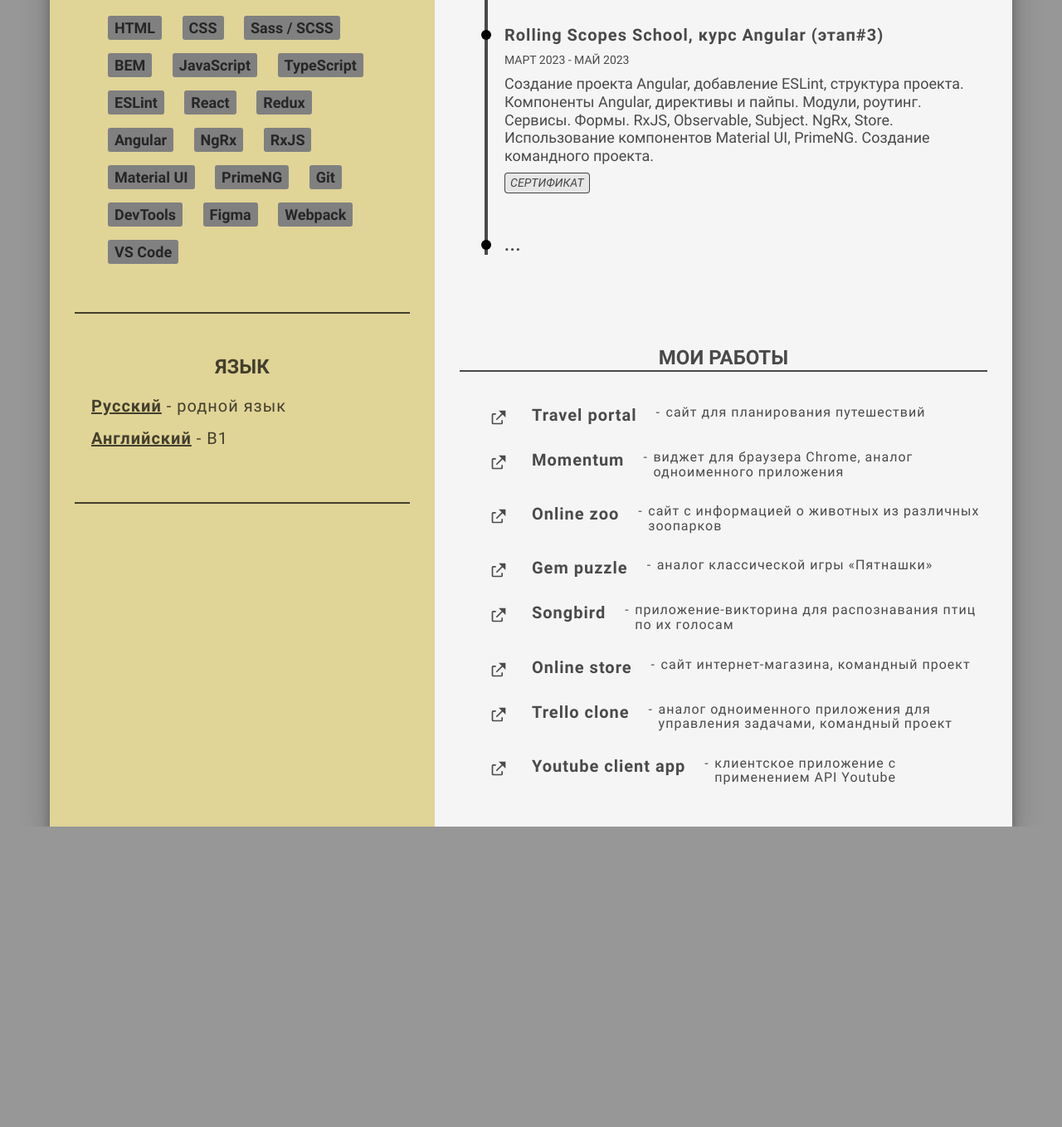
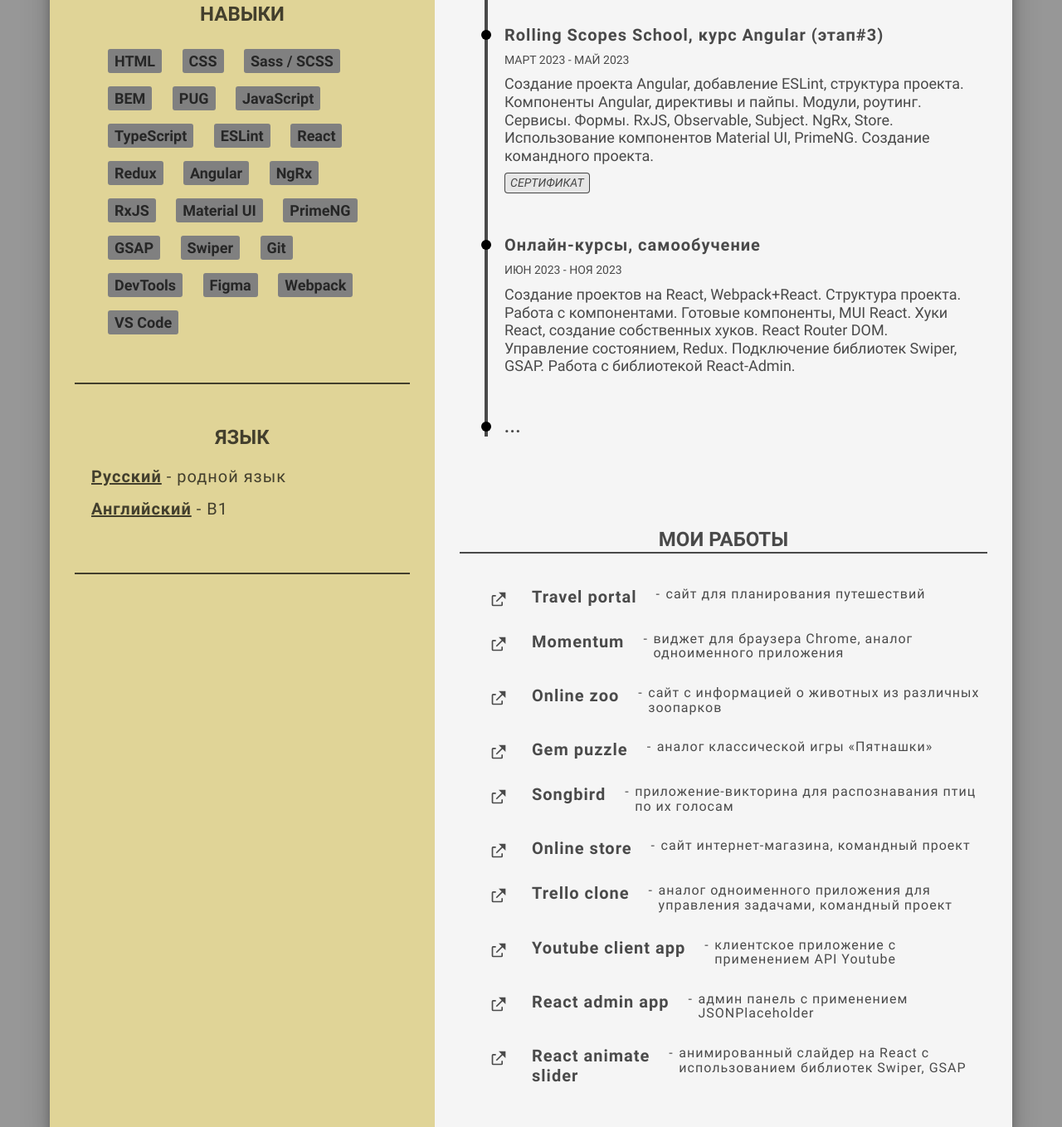
Before and after one commit to Nebesnaya94/CV, a plain HTML site: page index.html in a window 1280 px wide. Shown: the part 1191-2549 px from the top of the page at 83% size. Before the commit the page ends 2187 px from the top, so only its background shows below. Drawn offline with Linux system fonts and the light colour scheme.

Commit message:
feat: update cv 12.11

```diff
--- a/index.html
+++ b/index.html
@@ -32,6 +32,19 @@
           <div class="description-item">
             <h3>Контакты</h3>
             <ul class="contacts-list">
+              <li>
+                <a
+                  target="_blank"
+                  href="https://maps.app.goo.gl/JYFAdHgpVdrN4cVM9"
+                >
+                  <img
+                    class="contact-icon"
+                    src="./assets/images/map-icon.png"
+                    alt="address"
+                  />
+                  <span class="address">Минск, Беларусь</span>
+                </a>
+              </li>
               <li>
                 <a target="_blank" href="tel:+375291834890">
                   <img
@@ -96,6 +109,7 @@
               <span class="skill-item">CSS</span>
               <span class="skill-item">Sass&nbsp;/&nbsp;SCSS</span>
               <span class="skill-item">BEM</span>
+              <span class="skill-item">PUG</span>
               <span class="skill-item">JavaScript</span>
               <span class="skill-item">TypeScript</span>
               <span class="skill-item">ESLint</span>
@@ -106,6 +120,8 @@
               <span class="skill-item">RxJS</span>
               <span class="skill-item">Material&nbsp;UI</span>
               <span class="skill-item">PrimeNG</span>
+              <span class="skill-item">GSAP</span>
+              <span class="skill-item">Swiper</span>
               <span class="skill-item">Git</span>
               <span class="skill-item">DevTools</span>
               <span class="skill-item">Figma</span>
@@ -206,6 +222,17 @@
               </a>
             </li>
             <li class="education-item">
+              <div class="education-title">Онлайн-курсы, самообучение</div>
+              <div class="education-date">ИЮН 2023 - НОЯ 2023</div>
+              <div class="education-description">
+                Создание проектов на React, Webpack+React. Структура проекта.
+                Работа с компонентами. Готовые компоненты, MUI React. Хуки
+                React, создание собственных хуков. React Router DOM. Управление
+                состоянием, Redux. Подключение библиотек Swiper, GSAP. Работа с
+                библиотекой React-Admin.
+              </div>
+            </li>
+            <li class="education-item">
               <div class="education-more">...</div>
             </li>
           </ul>
@@ -302,6 +329,29 @@
                 </div>
               </a>
             </li>
+            <li class="project-item">
+              <a
+                target="_blank"
+                href="https://react-admin-nebesnaya94.netlify.app"
+              >
+                <div>React&nbsp;admin&nbsp;app</div>
+                <div class="project-description">
+                  админ панель с применением JSONPlaceholder
+                </div>
+              </a>
+            </li>
+            <li class="project-item">
+              <a
+                target="_blank"
+                href="https://react-dates-slider-2fbd7e.netlify.app"
+              >
+                <div>React&nbsp;animate slider</div>
+                <div class="project-description">
+                  анимированный слайдер на React с использованием библиотек
+                  Swiper, GSAP
+                </div>
+              </a>
+            </li>
           </ul>
         </div>
       </section>
--- a/js/script.js
+++ b/js/script.js
@@ -10,6 +10,7 @@ const educationDescriptions = document.querySelectorAll(
 );
 const projects = document.querySelectorAll(".project-description");
 const links = document.querySelectorAll(".certificate-link");
+const address = document.querySelectorAll(".address");
 
 changeLanguage("ru");
 
@@ -32,6 +33,7 @@ function changeLanguage(lang) {
       translate(educationDescriptions, data.education.descriptions);
       translate(projects, data.projects);
       translate(links, data.education.links);
+      translate(address, data.address);
     });
   buttonHighlight(lang);
 }
--- a/json/ru.json
+++ b/json/ru.json
@@ -18,19 +18,22 @@
       "Онлайн-курсы, Stepik.org",
       "Rolling Scopes School, подготовительный курс (этап#0)",
       "Rolling Scopes School, курс JS/Frontend (этап#1-2)",
-      "Rolling Scopes School, курс Angular (этап#3)"
+      "Rolling Scopes School, курс Angular (этап#3)",
+      "Онлайн-курсы, самообучение"
     ],
     "dates": [
       "ДЕК 2021 - МАЙ 2022",
       "ИЮН 2022 - СЕНТ 2022",
       "СЕНТ 2022 - ФЕВ 2023",
-      "МАРТ 2023 - МАЙ 2023"
+      "МАРТ 2023 - МАЙ 2023",
+      "ИЮН 2023 - НОЯ 2023"
     ],
     "descriptions": [
       "Верстка веб-страниц на HTML и CSS по макетам Figma. Препроцессоры SCSS и SASS. Адаптивный веб-дизайн, мультимедиа. Библиотека Bootstrap. Настройка плагинов VS Code. Пользование DevTools. Основы JS.",
       "Markdown. Работа с Git, GitHub. Chrome Dev Tools и VS Code. CSS Flex. Решение задач на Codewars. Типы данных JS, алгоритмы, циклы. Работа с DOM. Основы Webpack. NodeJS, NPM. Создание проектов на JS и Webpack.",
       "Git, GitHub. Адаптивный дизайн, медиазапросы, CSS Flex, SCSS. Алгоритмические задачи, функции, Scope. Работа с Figma. HTML формы, DOM, DOM события. Модули в JS, WebPack. Взаимодействие с сервером. ООП, классы. Codewars. Собеседования с менторами. Работа c TypeScript, ESLint. Разработка компонентов пользовательского интерфейса, создание командных проектов.",
-      "Создание проекта Angular, добавление ESLint, структура проекта. Компоненты Angular, директивы и пайпы. Модули, роутинг. Сервисы. Формы. RxJS, Observable, Subject. NgRx, Store. Использование компонентов Material UI, PrimeNG. Создание командного проекта."
+      "Создание проекта Angular, добавление ESLint, структура проекта. Компоненты Angular, директивы и пайпы. Модули, роутинг. Сервисы. Формы. RxJS, Observable, Subject. NgRx, Store. Использование компонентов Material UI, PrimeNG. Создание командного проекта.",
+      "Создание проектов на React, Webpack+React. Структура проекта. Работа с компонентами. Готовые компоненты, MUI React. Хуки React, создание собственных хуков. React Router DOM. Управление состоянием, Redux. Подключение библиотек Swiper, GSAP. Работа с библиотекой React-Admin."
     ],
     "links": "сертификат"
   },
@@ -42,6 +45,9 @@
     "приложение-викторина для распознавания птиц по их голосам",
     "сайт интернет-магазина, командный проект",
     "аналог одноименного приложения для управления задачами, командный проект",
-    "клиентское приложение с применением API Youtube"
-  ]
+    "клиентское приложение с применением API Youtube",
+    "админ панель с применением JSONPlaceholder",
+    "анимированный слайдер на React с использованием библиотек Swiper, GSAP"
+  ],
+  "address": "Минск, Беларусь"
 }
```
Also changed, not shown: json/en.json (+11 -5 lines), assets/images/map-icon.png (added).
